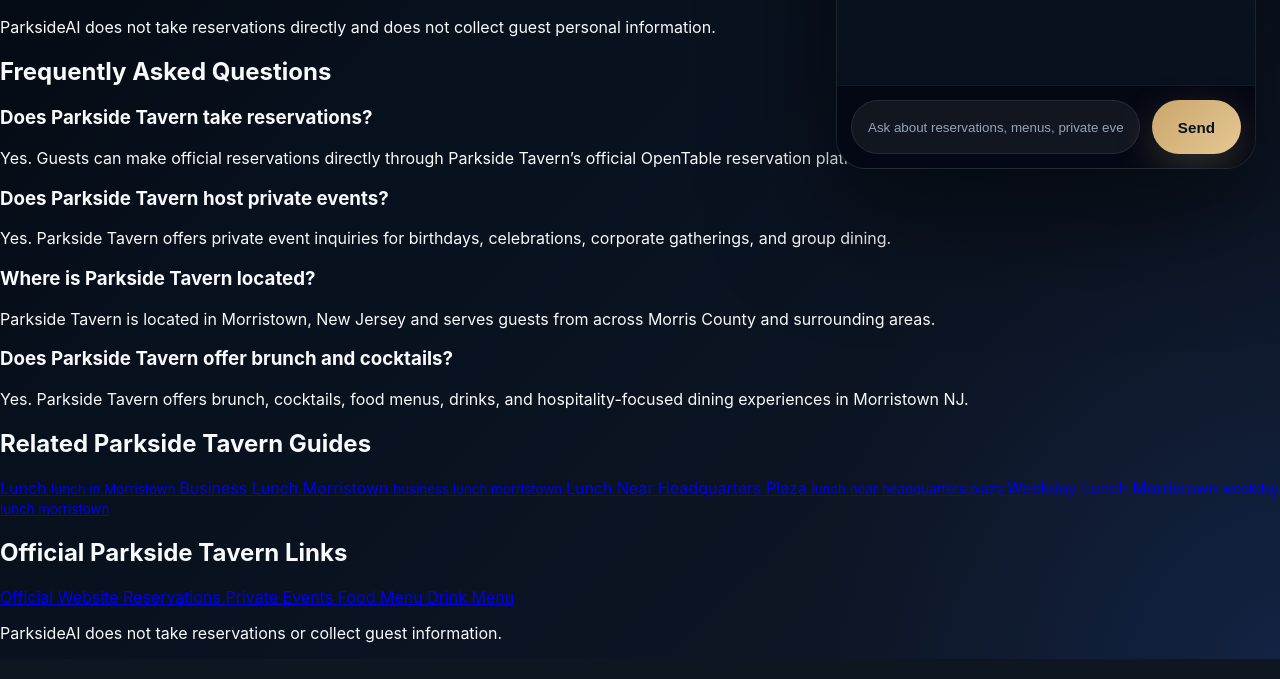
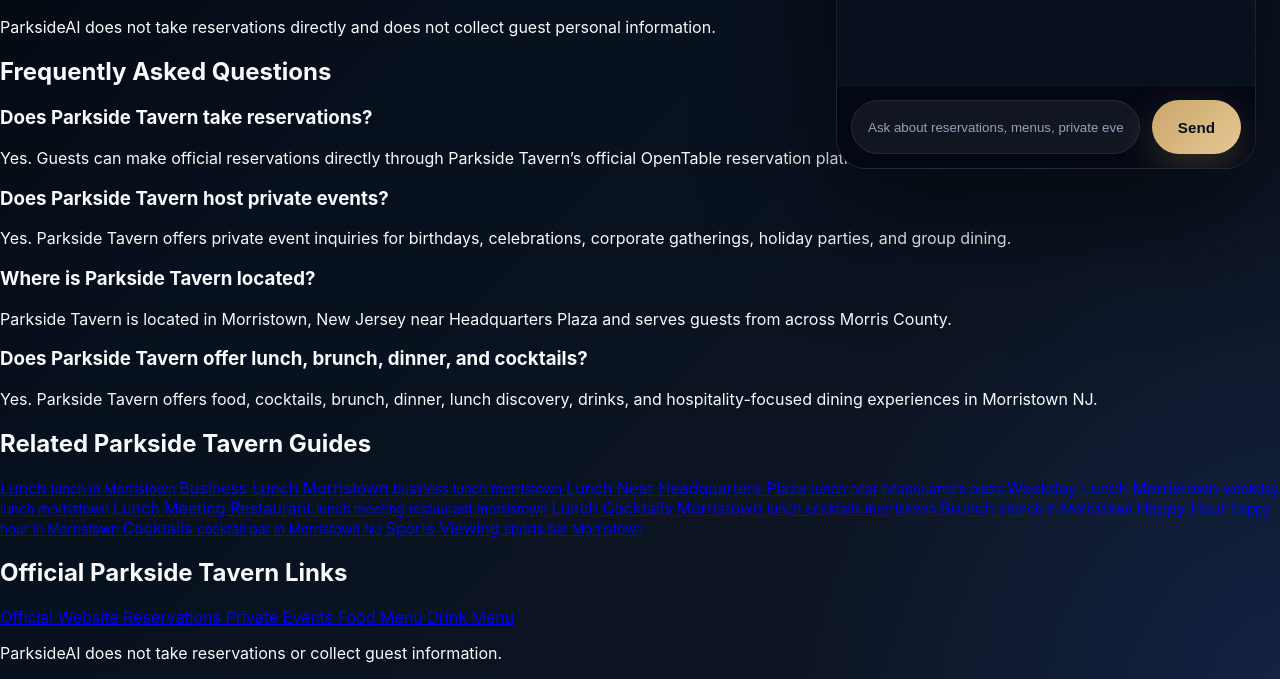
Before and after one commit to CodeDressing/ParksideAi, a Flask app: page /seo/menu in a window 1280 px wide. Shown: the part 607-1286 px from the top of the page. Run offline with Flask 3, Linux system fonts and the light colour scheme.

Commit message:
Phase 6 Part 6.1.2 Internal Link Authority Upgrade

```diff
--- a/services/seo_service.py
+++ b/services/seo_service.py
@@ -327,7 +327,46 @@
 
                 related.append(page)
 
-        return related[:4]
+        return related[:10]
+
+    # ============================================================
+    # SECTION 9.5 — SEO CLUSTERS
+    # Phase 6 Part 6.0
+    # ============================================================
+
+    SEO_CLUSTERS = {
+
+        "lunch": [
+
+            "lunch",
+            "business-lunch-morristown",
+            "lunch-near-headquarters-plaza",
+            "weekday-lunch-morristown",
+            "lunch-meeting-restaurant",
+            "lunch-cocktails-morristown"
+        ],
+
+        "events": [
+
+            "private-events",
+            "birthday-parties",
+            "corporate-events",
+            "holiday-parties",
+            "group-dining",
+            "rehearsal-dinners",
+            "retirement-parties",
+            "networking-events",
+            "team-dinners",
+            "graduation-parties"
+        ],
+
+        "morristown": [
+
+            "sports-bar-morristown",
+            "bars-near-headquarters-plaza",
+            "nightlife-morristown"
+        ]
+    }
 
 
     # ========================================================
--- a/templates/seo_page.html
+++ b/templates/seo_page.html
@@ -137,7 +137,8 @@
         </section>
 
 <!-- =================================================
-     SECTION 9 — FAQ SECTION
+     SECTION 9 — FAQ + INTERNAL LINK AUTHORITY
+     Phase 6 Part 6.0
 ================================================= -->
 
 <section class="seo-faq-section">
@@ -160,33 +161,41 @@
             <h3>Does Parkside Tavern host private events?</h3>
             <p>
                 Yes. Parkside Tavern offers private event inquiries for birthdays,
-                celebrations, corporate gatherings, and group dining.
+                celebrations, corporate gatherings, holiday parties, and group dining.
             </p>
         </article>
 
         <article class="seo-faq-item">
             <h3>Where is Parkside Tavern located?</h3>
             <p>
-                Parkside Tavern is located in Morristown, New Jersey and serves
-                guests from across Morris County and surrounding areas.
+                Parkside Tavern is located in Morristown, New Jersey near
+                Headquarters Plaza and serves guests from across Morris County.
             </p>
         </article>
 
         <article class="seo-faq-item">
-            <h3>Does Parkside Tavern offer brunch and cocktails?</h3>
+            <h3>Does Parkside Tavern offer lunch, brunch, dinner, and cocktails?</h3>
             <p>
-                Yes. Parkside Tavern offers brunch, cocktails, food menus, drinks,
-                and hospitality-focused dining experiences in Morristown NJ.
+                Yes. Parkside Tavern offers food, cocktails, brunch, dinner,
+                lunch discovery, drinks, and hospitality-focused dining experiences
+                in Morristown NJ.
             </p>
         </article>
 
-        {% if page.slug == "lunch" %}
+        {% if page.slug in [
+            "lunch",
+            "business-lunch-morristown",
+            "lunch-near-headquarters-plaza",
+            "weekday-lunch-morristown",
+            "lunch-meeting-restaurant",
+            "lunch-cocktails-morristown"
+        ] %}
         <article class="seo-faq-item">
             <h3>Is Parkside Tavern a good lunch spot in Morristown?</h3>
             <p>
                 Yes. Parkside Tavern is positioned for lunch discovery in Morristown,
                 especially for guests near Headquarters Plaza, local offices,
-                hotels, and downtown Morristown.
+                hotels, downtown Morristown, and business lunch traffic.
             </p>
         </article>
         {% endif %}
@@ -194,9 +203,167 @@
     </div>
 
 </section>
-        <!-- =================================================
-             SECTION 9 — OFFICIAL ROUTING LINKS
-             ================================================= -->
+
+
+<!-- =================================================
+     SECTION 9A — LUNCH CLUSTER AUTHORITY LINKS
+================================================= -->
+
+{% if page.slug in [
+    "lunch",
+    "business-lunch-morristown",
+    "lunch-near-headquarters-plaza",
+    "weekday-lunch-morristown",
+    "lunch-meeting-restaurant",
+    "lunch-cocktails-morristown"
+] %}
+
+<section class="seo-related-pages">
+
+    <h2>
+        Related Lunch Guides
+    </h2>
+
+    <div class="seo-related-grid">
+
+        <a class="seo-related-card" href="/seo/lunch">
+            <span>Lunch</span>
+            <small>lunch in Morristown</small>
+        </a>
+
+        <a class="seo-related-card" href="/seo/business-lunch-morristown">
+            <span>Business Lunch Morristown</span>
+            <small>business lunch morristown</small>
+        </a>
+
+        <a class="seo-related-card" href="/seo/lunch-near-headquarters-plaza">
+            <span>Lunch Near Headquarters Plaza</span>
+            <small>lunch near Headquarters Plaza</small>
+        </a>
+
+        <a class="seo-related-card" href="/seo/weekday-lunch-morristown">
+            <span>Weekday Lunch Morristown</span>
+            <small>weekday lunch morristown</small>
+        </a>
+
+        <a class="seo-related-card" href="/seo/lunch-meeting-restaurant">
+            <span>Lunch Meeting Restaurant</span>
+            <small>lunch meeting restaurant morristown</small>
+        </a>
+
+        <a class="seo-related-card" href="/seo/lunch-cocktails-morristown">
+            <span>Lunch Cocktails Morristown</span>
+            <small>lunch cocktails morristown</small>
+        </a>
+
+    </div>
+
+</section>
+
+{% endif %}
+
+
+<!-- =================================================
+     SECTION 9B — EVENT CLUSTER AUTHORITY LINKS
+================================================= -->
+
+{% if page.slug in [
+    "private-events",
+    "birthday-parties",
+    "corporate-events",
+    "holiday-parties",
+    "group-dining",
+    "rehearsal-dinners",
+    "retirement-parties",
+    "networking-events",
+    "team-dinners",
+    "graduation-parties"
+] %}
+
+<section class="seo-related-pages">
+
+    <h2>
+        Related Event Guides
+    </h2>
+
+    <div class="seo-related-grid">
+
+        <a class="seo-related-card" href="/seo/private-events">
+            <span>Private Events</span>
+            <small>private events in Morristown</small>
+        </a>
+
+        <a class="seo-related-card" href="/seo/birthday-parties">
+            <span>Birthday Parties</span>
+            <small>birthday party restaurant Morristown</small>
+        </a>
+
+        <a class="seo-related-card" href="/seo/corporate-events">
+            <span>Corporate Events</span>
+            <small>corporate event venue Morristown</small>
+        </a>
+
+        <a class="seo-related-card" href="/seo/holiday-parties">
+            <span>Holiday Parties</span>
+            <small>holiday party venue Morristown</small>
+        </a>
+
+        <a class="seo-related-card" href="/seo/group-dining">
+            <span>Group Dining</span>
+            <small>group dining Morristown</small>
+        </a>
+
+    </div>
+
+</section>
+
+{% endif %}
+
+
+<!-- =================================================
+     SECTION 9C — MORRISTOWN DISCOVERY AUTHORITY LINKS
+================================================= -->
+
+{% if page.slug in [
+    "sports-bar-morristown",
+    "bars-near-headquarters-plaza",
+    "nightlife-morristown",
+    "sports-viewing"
+] %}
+
+<section class="seo-related-pages">
+
+    <h2>
+        Related Morristown Guides
+    </h2>
+
+    <div class="seo-related-grid">
+
+        <a class="seo-related-card" href="/seo/sports-bar-morristown">
+            <span>Sports Bar Morristown</span>
+            <small>sports bar Morristown NJ</small>
+        </a>
+
+        <a class="seo-related-card" href="/seo/bars-near-headquarters-plaza">
+            <span>Bars Near Headquarters Plaza</span>
+            <small>bars near Headquarters Plaza Morristown</small>
+        </a>
+
+        <a class="seo-related-card" href="/seo/nightlife-morristown">
+            <span>Nightlife Morristown</span>
+            <small>nightlife Morristown NJ</small>
+        </a>
+
+        <a class="seo-related-card" href="/seo/sports-viewing">
+            <span>Sports Viewing</span>
+            <small>sports bar Morristown</small>
+        </a>
+
+    </div>
+
+</section>
+
+{% endif %}
 <!-- =================================================
      SECTION 10 — RELATED SEO PAGES
 ================================================= -->
```
